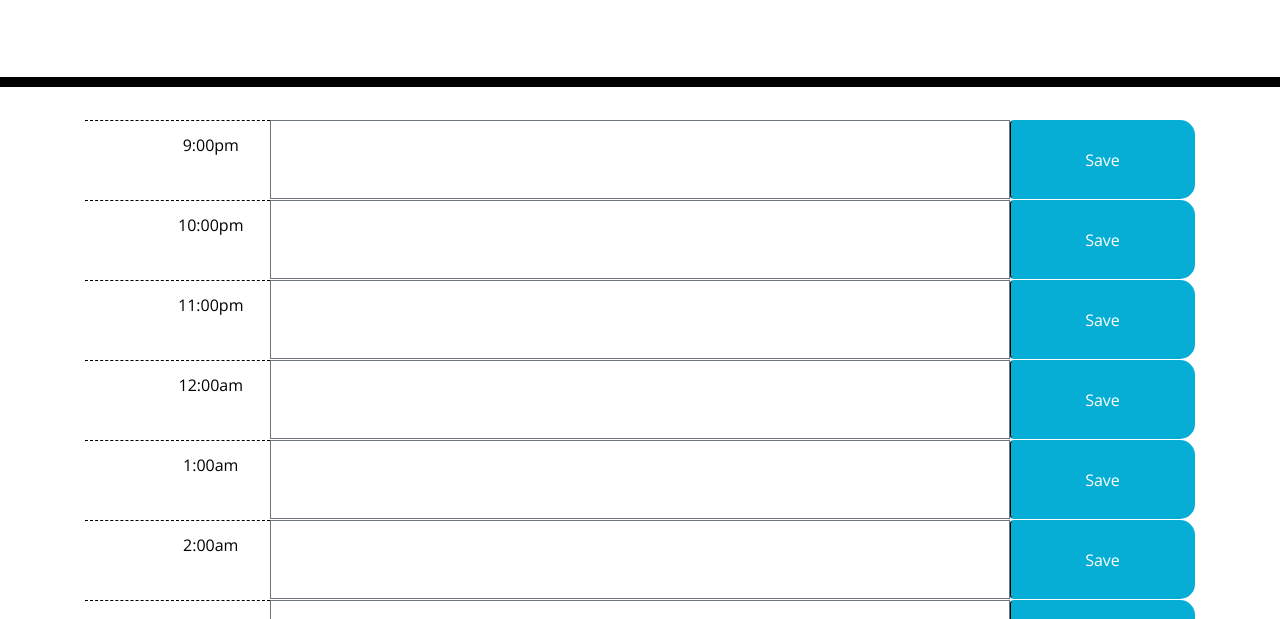
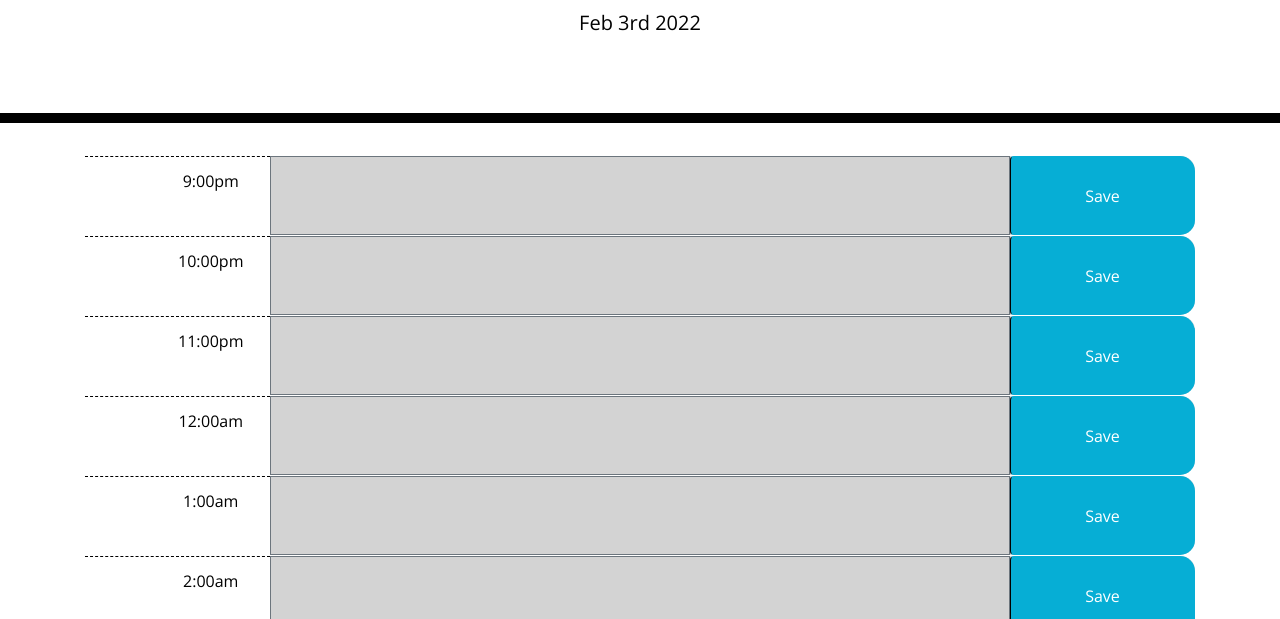
Before and after one commit to norman27inds/WhatareWedoingtoday, a plain HTML site: page index.html in a window 1280 px wide. Shown: the part 181-800 px from the top of the page. Drawn offline with nearby package versions, Linux system fonts and the light colour scheme; files that its build step writes are made by us from their sources.

Commit message:
fixed html file path

```diff
--- a/assets/index.html
+++ b/index.html
@@ -101,6 +101,6 @@
 
     <script src="https://code.jquery.com/jquery-3.4.1.min.js"></script>
     <script src="https://cdnjs.cloudflare.com/ajax/libs/moment.js/2.24.0/moment.min.js"></script>
-
+    <script src="/index.js"></script>
   </body>
 </html>
--- a/index.js
+++ b/index.js
@@ -1,4 +1,3 @@
-
 $("#currentDay").text(moment().format("MMM Do YYYY"));
 
 $(".saveBtn").on("click", function () {
```
